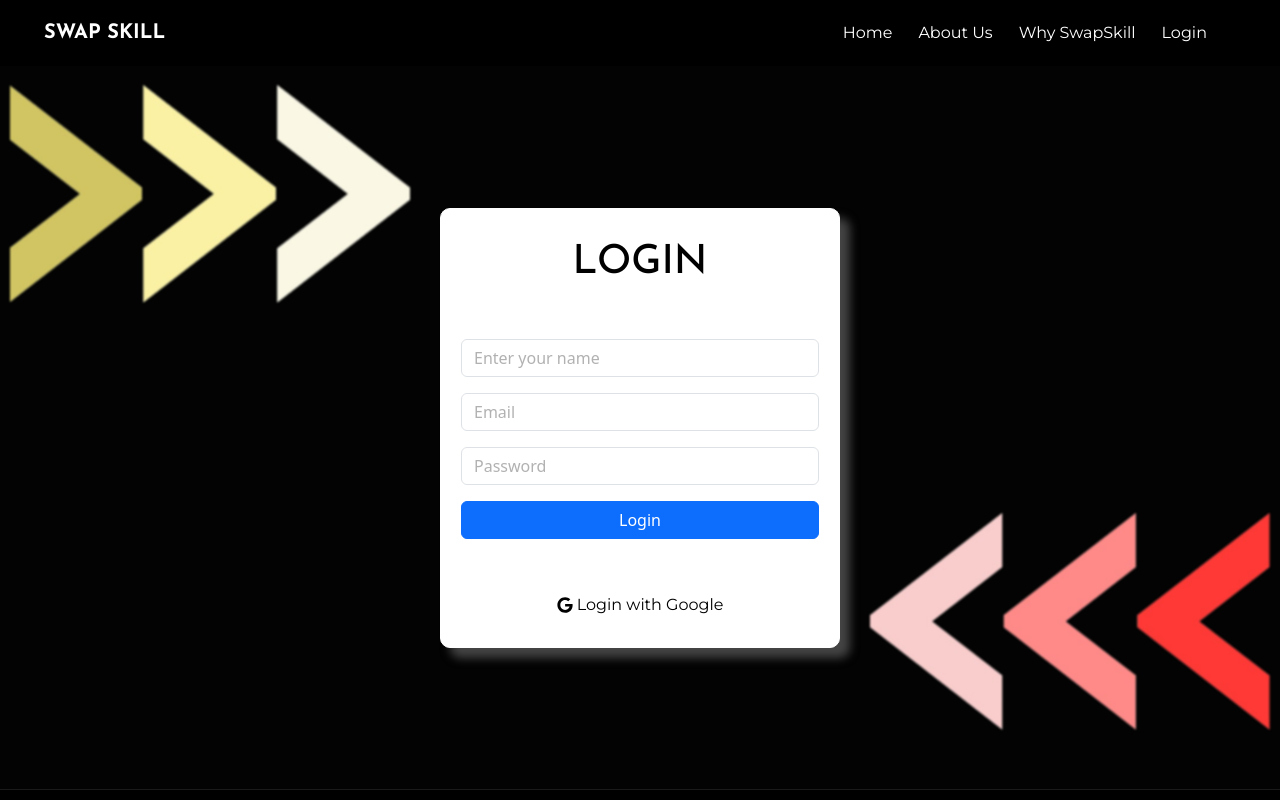
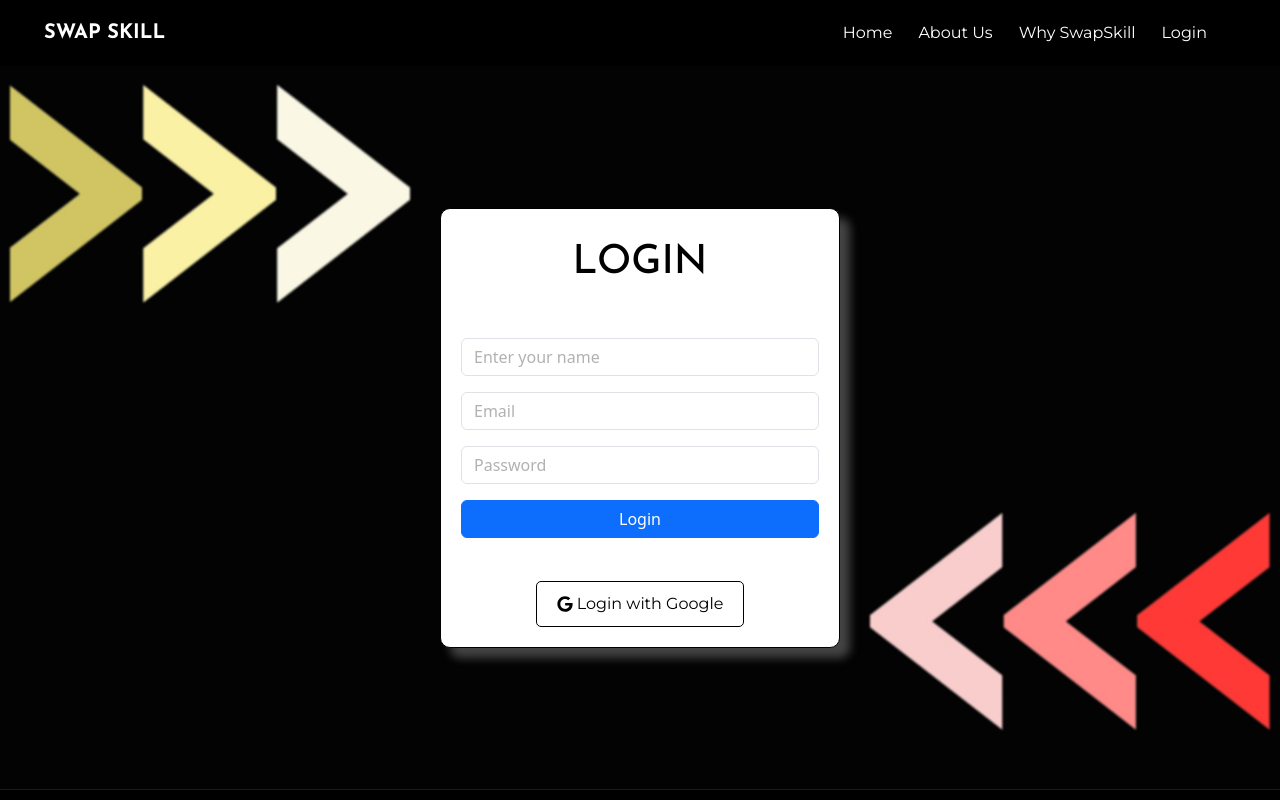
Before and after one commit to localcoderman/swapskill_Frontend, a React (Vite) app in the folder Frontend/: page /login in a window 1280 px wide. Shown: the top 800 px of the page. Built offline with nearby package versions, Linux system fonts and the light colour scheme; no server answers.

Commit message:
update border styles in Login component for consistency

```diff
--- a/Frontend/src/Pages/Login/Login.jsx
+++ b/Frontend/src/Pages/Login/Login.jsx
@@ -65,7 +65,7 @@ const Login = () => {
     flexDirection: "column",
     justifyContent: "space-between",
     padding: "20px",
-    border: "1px solid #ffffff", // Border color
+    border: "1px solid #000000", // Border color
     borderRadius: "10px",
     boxShadow: "10px 10px 10px #444444",
     zIndex: "999",
@@ -95,7 +95,7 @@ const Login = () => {
     backgroundColor: "#ffffff", // Button background color
     color: "#000000", // Button text color
     fontFamily: "Montserrat",
-    border: "none",
+    border: "1px solid black",
     padding: "10px 20px",
     borderRadius: "5px",
     cursor: "pointer",
```
